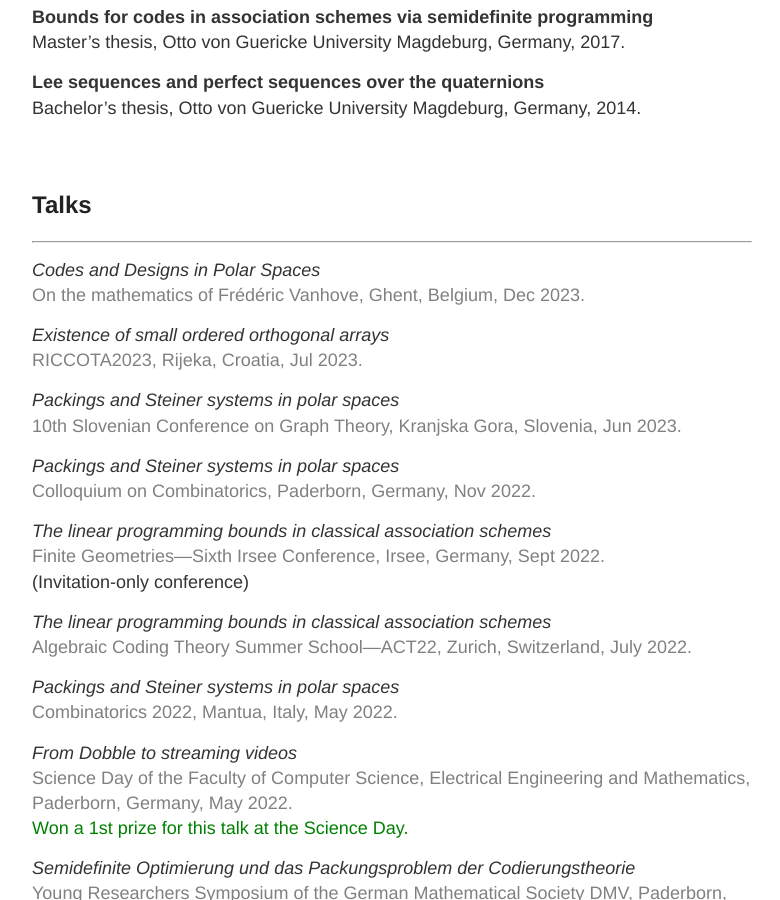
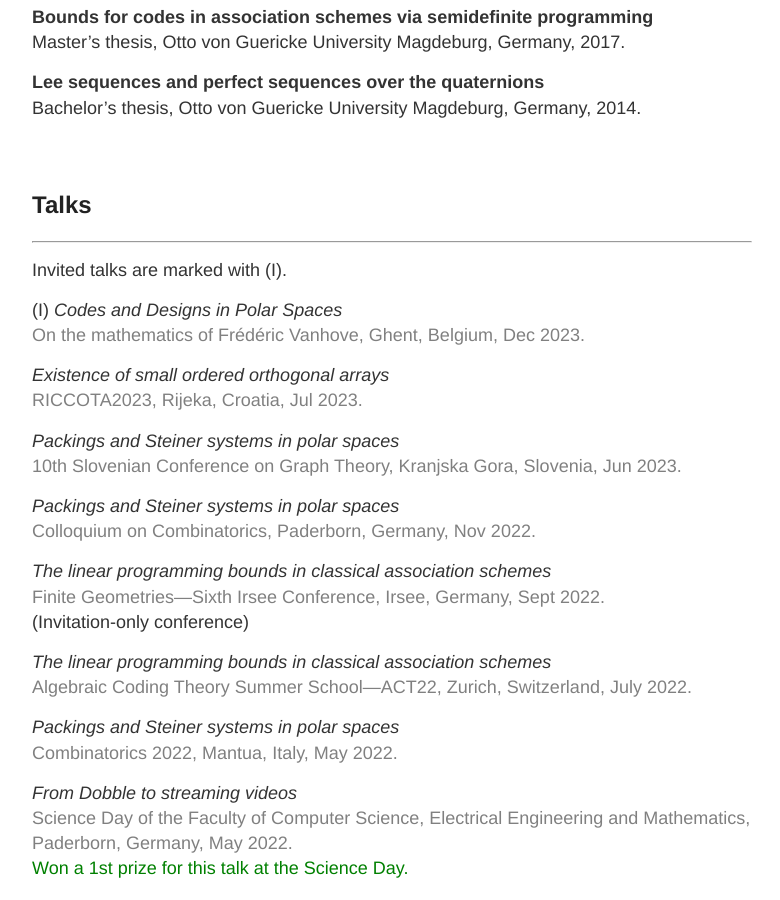
Before and after one commit to charleneweiss/charleneweiss.github.io, a Jekyll site: the page built from research.md, in a window 1280 px wide and 900 px high, scrolled down 917 px. Shown: the whole window, without its empty margins (248-1028 px from the left). Built offline with Jekyll 4.4.1, drawn with Linux system fonts in a browser that asks for light colours; formulas are drawn with MathJax 3.

Commit message:
Update research.md

```diff
--- a/research.md
+++ b/research.md
@@ -68,7 +68,9 @@ Bachelor's thesis, Otto von Guericke University Magdeburg, Germany, 2014.
 ## Talks
 ____
 
-*Codes and Designs in Polar Spaces*\
+Invited talks are marked with (I).
+
+(I) *Codes and Designs in Polar Spaces*\
   <span style="color:gray">On the mathematics of Frédéric Vanhove, Ghent, Belgium, Dec 2023.</span>
 
 *Existence of small ordered orthogonal arrays*\
```
